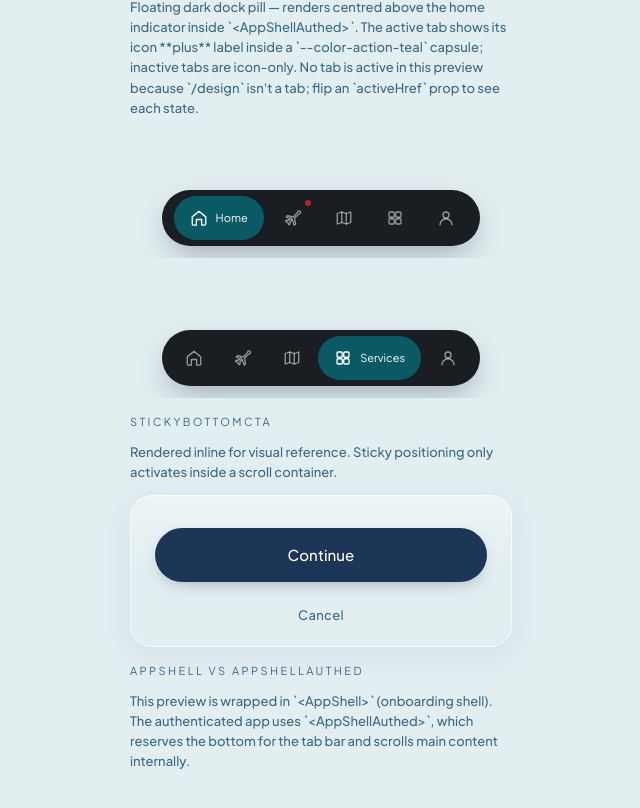
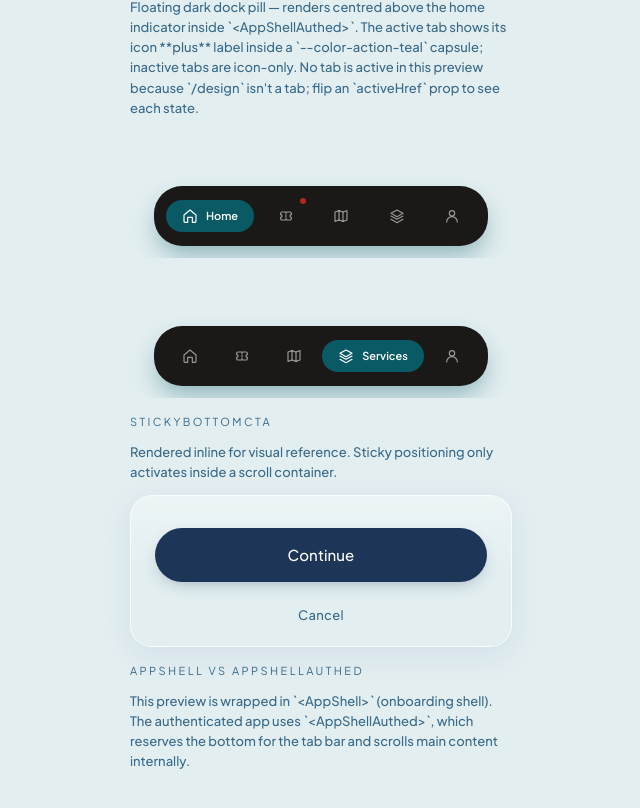
Before and after one commit to SemyonKuznetsoff/Vancouver-International-Airport-Mobile-App, a Next.js app: page /design in a window 1280 px wide. Shown: the part 8487-9295 px from the top of the page, without its empty margins (319-959 px from the left). Built offline with nearby package versions, Linux system fonts and the light colour scheme.

Commit message:
Refine global navbar Figma fidelity

```diff
--- a/src/app/globals.css
+++ b/src/app/globals.css
@@ -102,14 +102,14 @@
      aurora) — this tone sits inside a solid card and reads warm. */
   --color-surface-tile: rgba(31, 53, 87, 0.06);
 
-  /* Bottom navigation surface — the global floating dock pill rendered
-     by `BottomTabBar`. The bar reads as a near-black charcoal pill
-     hovering above the aurora background, with the active tab filled
-     in `--color-action-teal`. Tokens live here (not inside the
+  /* Bottom navigation surface — the global floating dock rendered by
+     `BottomTabBar`. A warm near-black rounded-square hovering above
+     the aurora background, with the active tab filled in
+     `--color-action-teal`. Tokens live here (not inside the
      component) so future shell experiments — translucent glass nav,
      light-mode nav, alternate active tones — can swap them without
      reaching into `BottomTabBar.tsx`. */
-  --color-nav-surface: #1a1d22;
+  --color-nav-surface: #1a1918;
   --color-nav-fg: #ffffff;
   --color-nav-fg-muted: rgba(255, 255, 255, 0.55);
   --color-nav-active-bg: var(--color-action-teal);
@@ -167,6 +167,11 @@
   --radius-panel: 22px;
   --radius-card: 24px;
   --radius-pill: 9999px;
+  /* Bottom-navigation dock radius. The dock is a rounded square, not a
+     full pill — large enough to read as a single landmark, tight enough
+     to feel intentional. Paired with `--color-nav-surface` and
+     `--shadow-nav`. */
+  --radius-nav: 28px;
 
   /* Shadows */
   --shadow-button: 0 6px 18px -8px rgba(29, 53, 87, 0.45);
@@ -198,11 +203,12 @@
   /* Strong premium drop on the Reserve Parking hero card — teal-tinted
      so the dark teal panel still reads as elevated on the aurora. */
   --shadow-hero-card: 0 20px 40px -20px rgba(7, 47, 54, 0.55);
-  /* Floating dock elevation under the global bottom navigation pill.
-     Soft, cool, slightly deeper than `--shadow-card` so the dark pill
-     reads as suspended above the aurora without competing with
-     content cards. Pair with `--color-nav-surface`. */
-  --shadow-nav: 0 12px 32px -8px rgba(7, 18, 32, 0.35);
+  /* Floating dock elevation under the global bottom navigation. The
+     drop is teal-tinted (same hue as `--color-action-teal`) so the
+     dark dock reads as a YVR-branded landmark rather than a generic
+     neutral shadow. Pair with `--color-nav-surface` and
+     `--radius-nav`. */
+  --shadow-nav: 0 12px 24px -4px rgba(10, 90, 102, 0.4);
 
   /* Focus */
   --focus-ring: 2px solid #1d3557;
--- a/src/components/BottomTabBar.tsx
+++ b/src/components/BottomTabBar.tsx
@@ -5,10 +5,10 @@ import type { Route } from "next";
 import { usePathname } from "next/navigation";
 import {
   HomeIcon,
+  LayersIcon,
   MapIcon,
-  PlaneIcon,
   ProfileIcon,
-  ServicesIcon,
+  TicketIcon,
 } from "./icons";
 
 type TabKey = "home" | "flights" | "map" | "services" | "profile";
@@ -21,11 +21,11 @@ type Tab = {
 };
 
 const TABS: Tab[] = [
-  { key: "home", href: "/home", label: "Home", icon: <HomeIcon size={18} /> },
-  { key: "flights", href: "/flights", label: "Flights", icon: <PlaneIcon size={18} /> },
-  { key: "map", href: "/map", label: "Map", icon: <MapIcon size={18} /> },
-  { key: "services", href: "/services", label: "Services", icon: <ServicesIcon size={18} /> },
-  { key: "profile", href: "/profile", label: "Profile", icon: <ProfileIcon size={18} /> },
+  { key: "home", href: "/home", label: "Home", icon: <HomeIcon size={16} /> },
+  { key: "flights", href: "/flights", label: "Flights", icon: <TicketIcon size={16} /> },
+  { key: "map", href: "/map", label: "Map", icon: <MapIcon size={16} /> },
+  { key: "services", href: "/services", label: "Services", icon: <LayersIcon size={16} /> },
+  { key: "profile", href: "/profile", label: "Profile", icon: <ProfileIcon size={16} /> },
 ];
 
 type BottomTabBarProps = {
@@ -48,29 +48,31 @@ type BottomTabBarProps = {
 /**
  * Bottom tab navigation for the logged-in YVR app.
  *
- * Renders as a **floating dark dock pill** centred above the home
- * indicator: a near-black charcoal capsule (`--color-nav-surface`)
- * containing five tab items. The active tab fills with
- * `--color-nav-active-bg` (dark teal) and shows its icon **plus**
- * label; inactive tabs render icon-only. The "icon + label vs
- * icon-only" treatment is the primary non-colour cue for active
- * state, paired with `aria-current="page"`.
+ * Renders as a **floating dark dock** centred above the home indicator:
+ * a warm near-black rounded-square (`--color-nav-surface`,
+ * `--radius-nav` = 28px) containing five tab items. The active tab
+ * fills with `--color-nav-active-bg` (dark teal) and shows icon **plus**
+ * label inside a compact 32px-tall pill; inactive tabs are 16px
+ * icon-only. The "icon + label vs icon-only" treatment is the primary
+ * non-colour cue for active state, paired with `aria-current="page"`.
  *
  * - Five fixed tabs: Home, Flights, Map, Services, Profile.
  * - Safe-area aware: the outer wrapper reserves
- *   `env(safe-area-inset-bottom)` so the pill clears the home
+ *   `env(safe-area-inset-bottom)` so the dock clears the home
  *   indicator on iOS.
- * - Active tab is detected from `usePathname()` (or `activeHref` if
- *   explicitly passed). Sub-routes can light a parent tab by passing
- *   `activeHref` through `AppShellAuthed` (e.g. /parking,
- *   /parking/reserve, /ground-transport, /lounges-premium all light
- *   Services; /help-support lights Profile).
+ * - Active tab detected from `usePathname()` (or `activeHref` if
+ *   passed). Sub-routes can light a parent tab by passing `activeHref`
+ *   through `AppShellAuthed` (e.g. /parking, /parking/reserve,
+ *   /ground-transport, /lounges-premium all light Services;
+ *   /help-support lights Profile).
  * - Optional badge dot per tab via the `badges` prop.
  *
- * Layout assumption: this component is the last child of
- * `AppShellAuthed` inside a flex column. The wrapper occupies a small
- * footer region so main content scrolls **above** the pill, not
- * underneath it.
+ * **Touch targets.** The visible active capsule is 32px tall (Figma
+ * fidelity) but each tab `<Link>` is `h-11` (44px) so the hit area
+ * meets WCAG 2.5.5 even when the visible chrome is smaller.
+ *
+ * Layout assumption: last child of `AppShellAuthed` inside a flex
+ * column. Main content scrolls above the dock.
  */
 export function BottomTabBar({
   activeHref,
@@ -82,12 +84,12 @@ export function BottomTabBar({
 
   return (
     <div
-      className={`pointer-events-none flex w-full shrink-0 justify-center px-8 ${className}`.trim()}
+      className={`pointer-events-none flex w-full shrink-0 justify-center px-6 ${className}`.trim()}
       style={{ paddingBottom: "max(env(safe-area-inset-bottom), 12px)" }}
     >
       <nav
         aria-label="Main"
-        className="pointer-events-auto flex h-14 w-full items-center justify-around rounded-[var(--radius-pill)] bg-[var(--color-nav-surface)] px-2 shadow-[var(--shadow-nav)]"
+        className="pointer-events-auto flex w-full items-center justify-between gap-1 rounded-[var(--radius-nav)] bg-[var(--color-nav-surface)] px-3 py-2 shadow-[var(--shadow-nav)]"
       >
         {TABS.map((tab) => {
           const isActive =
@@ -98,20 +100,24 @@ export function BottomTabBar({
               href={tab.href as Route}
               aria-current={isActive ? "page" : undefined}
               aria-label={tab.label}
-              className={
+              className={`relative inline-flex h-11 items-center justify-center rounded-[var(--radius-pill)] transition-colors duration-200 focus-visible:[outline:var(--focus-ring-on-dark)] ${
                 isActive
-                  ? "relative inline-flex h-11 items-center gap-2 rounded-[var(--radius-pill)] bg-[var(--color-nav-active-bg)] px-4 text-[var(--color-nav-active-fg)] transition-colors duration-200 focus-visible:[outline:var(--focus-ring-on-dark)]"
-                  : "relative inline-flex h-11 w-11 items-center justify-center rounded-[var(--radius-pill)] text-[var(--color-nav-fg-muted)] transition-colors duration-200 hover:text-[var(--color-nav-fg)] focus-visible:[outline:var(--focus-ring-on-dark)]"
-              }
+                  ? "text-[var(--color-nav-active-fg)]"
+                  : "w-12 text-[var(--color-nav-fg-muted)] hover:text-[var(--color-nav-fg)]"
+              }`}
             >
-              <span aria-hidden className="inline-flex items-center justify-center">
-                {tab.icon}
-              </span>
               {isActive ? (
-                <span className="text-label text-[var(--color-nav-active-fg)]">
-                  {tab.label}
+                <span className="inline-flex h-8 items-center gap-2 rounded-[var(--radius-pill)] bg-[var(--color-nav-active-bg)] px-4">
+                  <span aria-hidden className="inline-flex items-center justify-center">
+                    {tab.icon}
+                  </span>
+                  <span className="text-label font-semibold">{tab.label}</span>
                 </span>
-              ) : null}
+              ) : (
+                <span aria-hidden className="inline-flex items-center justify-center">
+                  {tab.icon}
+                </span>
+              )}
               {badges?.[tab.key] ? (
                 <span
                   aria-hidden
--- a/src/components/icons.tsx
+++ b/src/components/icons.tsx
@@ -100,6 +100,25 @@ export function ServicesIcon(props: IconProps) {
       <rect x="13" y="4" width="7" height="7" rx="1.5" />
       <rect x="4" y="13" width="7" height="7" rx="1.5" />
       <rect x="13" y="13" width="7" height="7" rx="1.5" />
+    </svg>
+  );
+}
+
+export function TicketIcon(props: IconProps) {
+  return (
+    <svg {...strokeProps(props)}>
+      <path d="M4 8a2 2 0 0 1 2-2h12a2 2 0 0 1 2 2v2a2 2 0 0 0 0 4v2a2 2 0 0 1-2 2H6a2 2 0 0 1-2-2v-2a2 2 0 0 0 0-4Z" />
+      <path d="M12 7v2M12 11v2M12 15v2" />
+    </svg>
+  );
+}
+
+export function LayersIcon(props: IconProps) {
+  return (
+    <svg {...strokeProps(props)}>
+      <path d="m12 3 9 5-9 5-9-5Z" />
+      <path d="m3 12 9 5 9-5" />
+      <path d="m3 17 9 5 9-5" />
     </svg>
   );
 }
```
Also changed, not shown: 1 other file (tests, documents, lock files or other folders).
